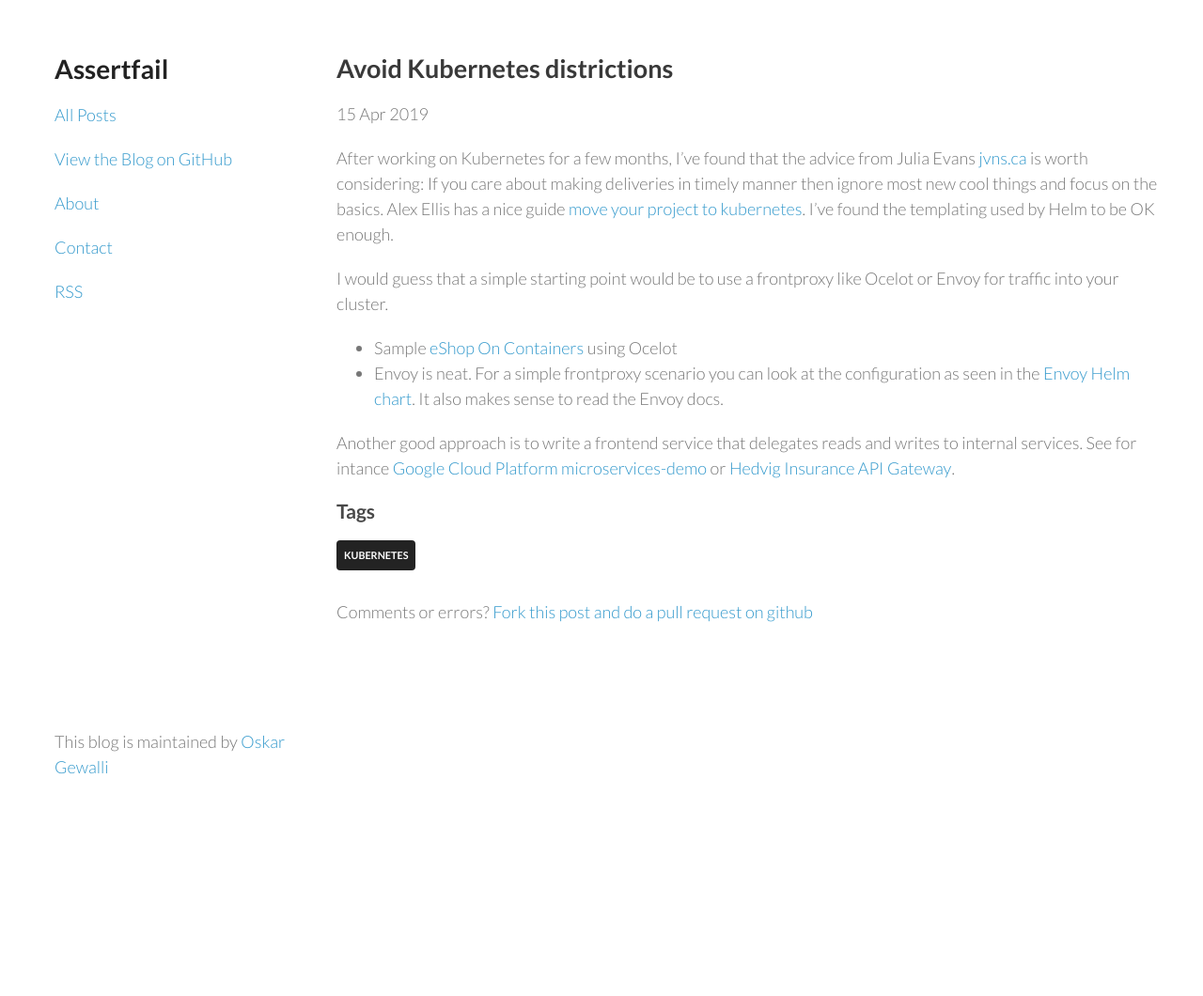
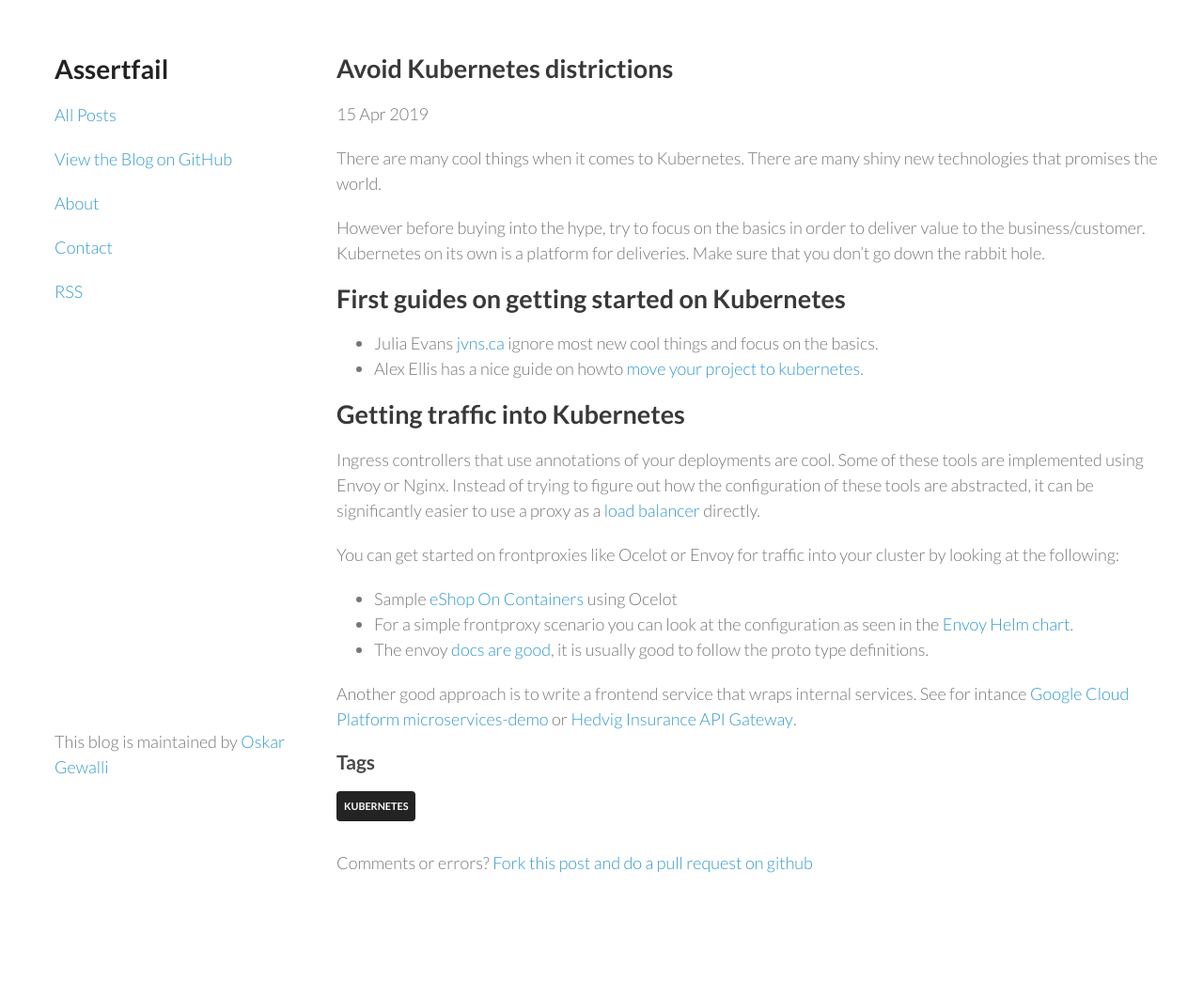
Before and after one commit to wallymathieu/assertfail, a Jekyll site: the page built from _posts/2019-04-15-Avoid-Kubernetes-districtions.md, in a window 1280 px wide. Shown: the whole page at 94% size. Built offline with Jekyll 4.4.1, drawn with Linux system fonts in a browser that asks for light colours; nearby versions of some CDN libraries; before the commit the page ends 900 px from its top, so only the background shows below that.

Commit message:
Kubernetes distractions This fixes #36

```diff
--- a/_posts/2019-04-15-Avoid-Kubernetes-districtions.md
+++ b/_posts/2019-04-15-Avoid-Kubernetes-districtions.md
@@ -5,11 +5,23 @@ date: 2019-04-15T07:47:14+02:00
 tags: kubernetes
 ---
 
-After working on Kubernetes for a few months, I've found that the advice from Julia Evans [jvns.ca](https://jvns.ca/blog/2018/12/15/new-talk--high-reliability-infrastructure-migrations/) is worth considering: If you care about making deliveries in timely manner then ignore most new cool things and focus on the basics. Alex Ellis has a nice guide [move your project to kubernetes](https://blog.alexellis.io/move-your-project-to-kubernetes/). I've found the templating used by Helm to be OK enough.
+There are many cool things when it comes to Kubernetes. There are many shiny new technologies that promises the world.
 
-I would guess that a simple starting point would be to use a frontproxy like Ocelot or Envoy for traffic into your cluster.
+However before buying into the hype, try to focus on the basics in order to deliver value to the business/customer. Kubernetes on its own is a platform for deliveries. Make sure that you don't go down the rabbit hole.
+
+## First guides on getting started on Kubernetes
+
+- Julia Evans [jvns.ca](https://jvns.ca/blog/2018/12/15/new-talk--high-reliability-infrastructure-migrations/) ignore most new cool things and focus on the basics.
+- Alex Ellis has a nice guide on howto [move your project to kubernetes](https://blog.alexellis.io/move-your-project-to-kubernetes/).
+
+## Getting traffic into Kubernetes
+
+Ingress controllers that use annotations of your deployments are cool. Some of these tools are implemented using Envoy or Nginx. Instead of trying to figure out how the configuration of these tools are abstracted, it can be significantly easier to use a proxy as a [load balancer](https://kubernetes.io/docs/concepts/services-networking/service/#loadbalancer) directly.
+
+You can get started on frontproxies like Ocelot or Envoy for traffic into your cluster by looking at the following:
 
 - Sample [eShop On Containers](https://github.com/dotnet-architecture/eShopOnContainers) using Ocelot
-- Envoy is neat. For a simple frontproxy scenario you can look at the configuration as seen in the [Envoy Helm chart](https://github.com/helm/charts/tree/master/stable/envoy). It also makes sense to read the Envoy docs.
+- For a simple frontproxy scenario you can look at the configuration as seen in the [Envoy Helm chart](https://github.com/helm/charts/tree/master/stable/envoy).
+- The envoy [docs are good](https://www.envoyproxy.io/docs/envoy/latest/), it is usually good to follow the proto type definitions.
 
-Another good approach is to write a frontend service that delegates reads and writes to internal services. See for intance [Google Cloud Platform microservices-demo](https://github.com/GoogleCloudPlatform/microservices-demo) or [Hedvig Insurance API Gateway](https://github.com/HedvigInsurance/api-gateway).
+Another good approach is to write a frontend service that wraps internal services. See for intance [Google Cloud Platform microservices-demo](https://github.com/GoogleCloudPlatform/microservices-demo) or [Hedvig Insurance API Gateway](https://github.com/HedvigInsurance/api-gateway).
```
